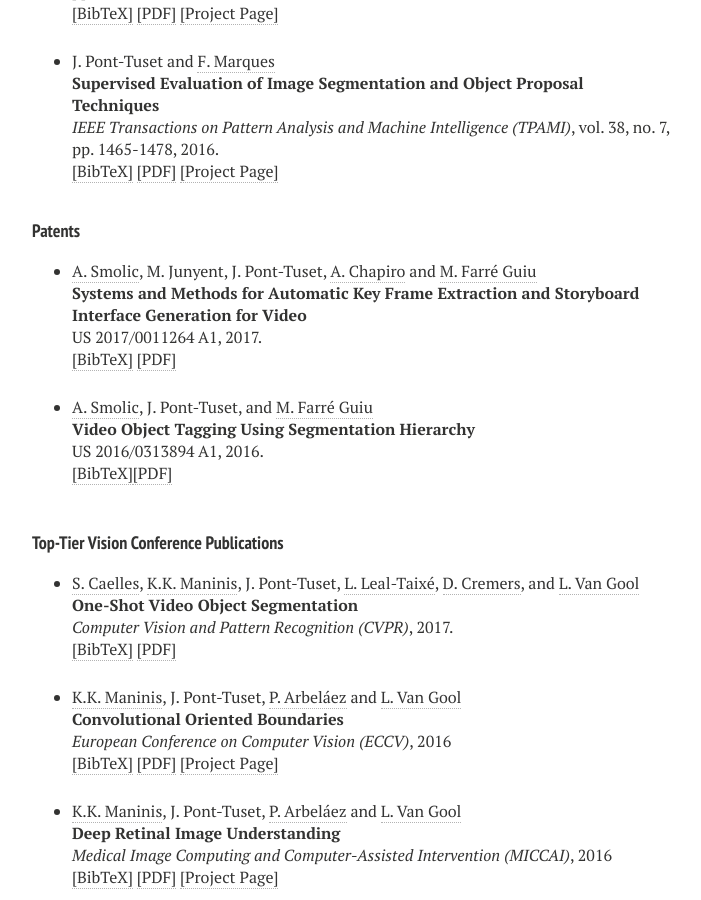
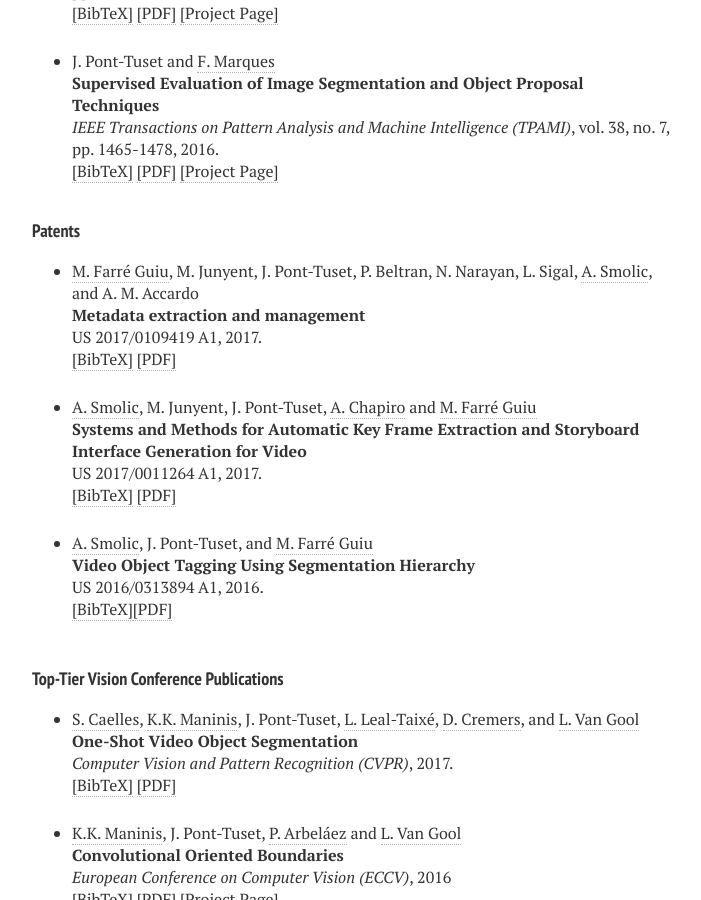
Before and after one commit to jponttuset/jponttuset.github.io, a Jekyll site: the page built from publications.md, in a window 1280 px wide and 900 px high, scrolled down 501 px. Shown: the whole window, without its empty margins (288-989 px from the left). Built offline with Jekyll 4.4.1, drawn with Linux system fonts in a browser that asks for light colours; nearby versions of some CDN libraries.

Commit message:
- Patent

```diff
--- a/_layouts/publications.html
+++ b/_layouts/publications.html
@@ -183,6 +183,37 @@
 
 <!-- Generated from JabRef by PubList by Truong Nghiem at 10:08 on 2017.01.16. -->
 <ul class="biblist">
+
+<!-- Item: Farre2017 -->
+<li ><p>
+<a href="https://ch.linkedin.com/in/miquelangelfarre" target="_blank">M. Farr&eacute; Guiu</a>,
+M. Junyent,
+J. Pont-Tuset,
+P. Beltran, N. Narayan, L. Sigal,
+<a href="https://www.linkedin.com/in/aljosa-smolic-3a26644?" target="_blank">A. Smolic</a>,
+and A. M. Accardo<br>
+<b>Metadata extraction and management</b><br>
+US 2017/0109419 A1, 2017.
+
+
+<br />
+<a href="javascript:toggleBibtex('Farre2017')">[BibTeX]</a>
+<a href="http://www.freepatentsonline.com/20170109419.pdf" target="_blank">[PDF]</a>
+
+
+</p>
+<div id="bib_Farre2017" class="bibtex noshow">
+<pre>
+@patent{Smolic2017,
+  author = {M. Farr\'{e} and M. Junyent and J. Pont-Tuset and P. Beltran and N. Narayan and L. Sigal and A. Smolic and A. M. Accardo},
+  title = {Metadata extraction and management},
+  year = {2017},
+  number = {US 2017/0109419 A1}
+}
+</pre></div>
+</li>
+
+
 <!-- Item: Smolic2017 -->
 <li ><p>
 <a href="https://www.linkedin.com/in/aljosa-smolic-3a26644?" target="_blank">A. Smolic</a>, M. Junyent, J. Pont-Tuset,
```
